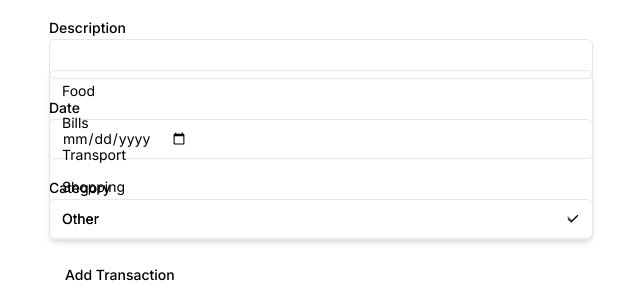
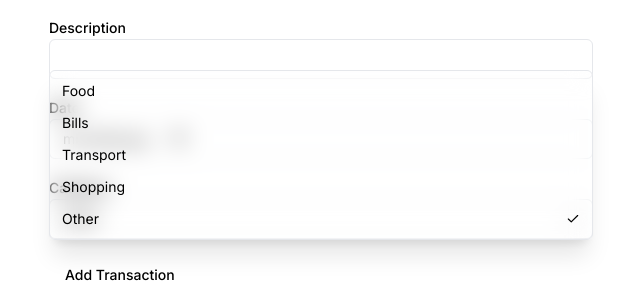
Before and after one commit to Eng99Arjun/moneymappr, a Next.js app: page / in a window 1280 px wide. Both pictures are taken after a click on the button "Other". Shown: the part 193-483 px from the top of the page, without its empty margins (319-959 px from the left). Built offline with nearby package versions, Linux system fonts and the light colour scheme; no server answers; the database is empty.

Commit message:
fix: update Select component styles for improved UI consistency

```diff
--- a/src/app/components/ui/select.tsx
+++ b/src/app/components/ui/select.tsx
@@ -9,6 +9,7 @@ import { cn } from '@/lib/utils';
 const Select = SelectPrimitive.Root;
 const SelectGroup = SelectPrimitive.Group;
 const SelectValue = SelectPrimitive.Value;
+
 const SelectTrigger = React.forwardRef<
   React.ElementRef<typeof SelectPrimitive.Trigger>,
   React.ComponentPropsWithoutRef<typeof SelectPrimitive.Trigger>
@@ -37,7 +38,7 @@ const SelectContent = React.forwardRef<
     <SelectPrimitive.Content
       ref={ref}
       className={cn(
-        'relative z-50 min-w-[8rem] overflow-hidden rounded-md border bg-popover text-popover-foreground shadow-md animate-in fade-in-80',
+        'relative z-50 min-w-[8rem] overflow-hidden rounded-md border bg-background text-popover-foreground shadow-xl animate-in fade-in-80 backdrop-blur-md',
         className
       )}
       {...props}
```
